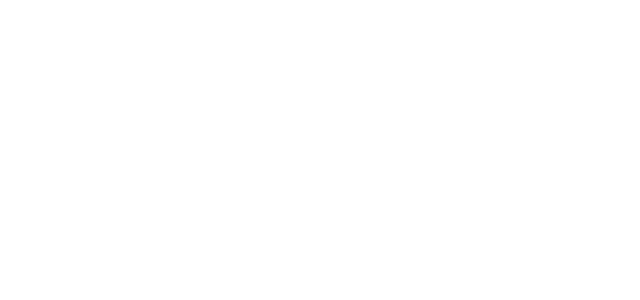
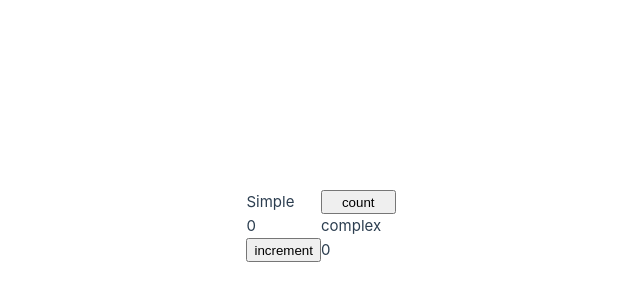
Before and after one commit to rizwanswati/vue, a Vue app: page / in a window 1280 px wide. Shown: the part 174-474 px from the top of the page, without its empty margins (319-959 px from the left). Built offline with nearby package versions, Linux system fonts and the light colour scheme.

Commit message:
reactive state ref

```diff
--- a/src/App.vue
+++ b/src/App.vue
@@ -1,9 +1,10 @@
 <script setup>
 
+import ReactiveState from "@/components/ReactiveState.vue";
 </script>
 
 <template>
-
+  <ReactiveState></ReactiveState>
 </template>
 
 <style scoped>
--- /dev/null
+++ b/src/components/ReactiveState.vue
@@ -0,0 +1,26 @@
+<script setup>
+import {ref} from "vue";
+var count = ref(0);
+console.log(count)
+console.log(count.value)
+
+function increment() {
+  count.value++
+}
+
+
+</script>
+
+<template>
+  <div>Simple</div>
+  <button @click="count++">count</button>
+  <div>{{count}}</div>
+
+  <div>complex</div>
+  <button @click="increment">increment</button>
+  <div>{{count}}</div>
+</template>
+
+<style scoped>
+
+</style>
```
